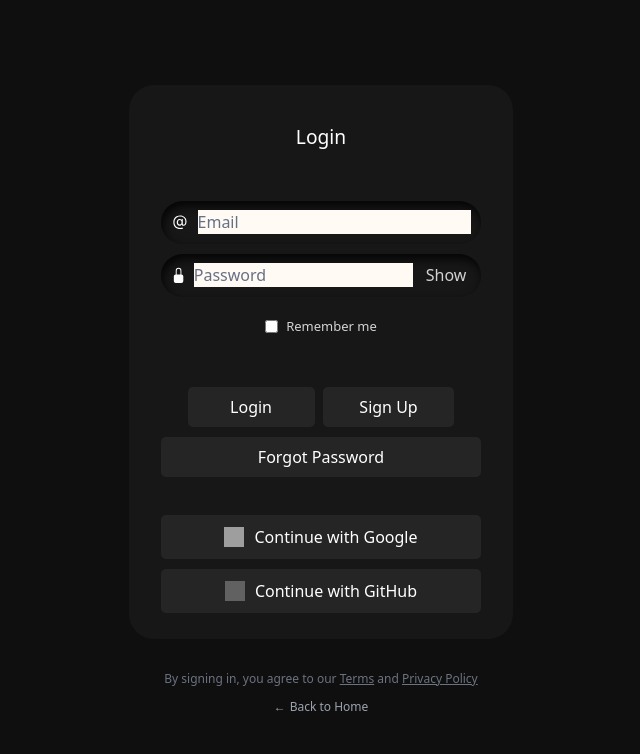
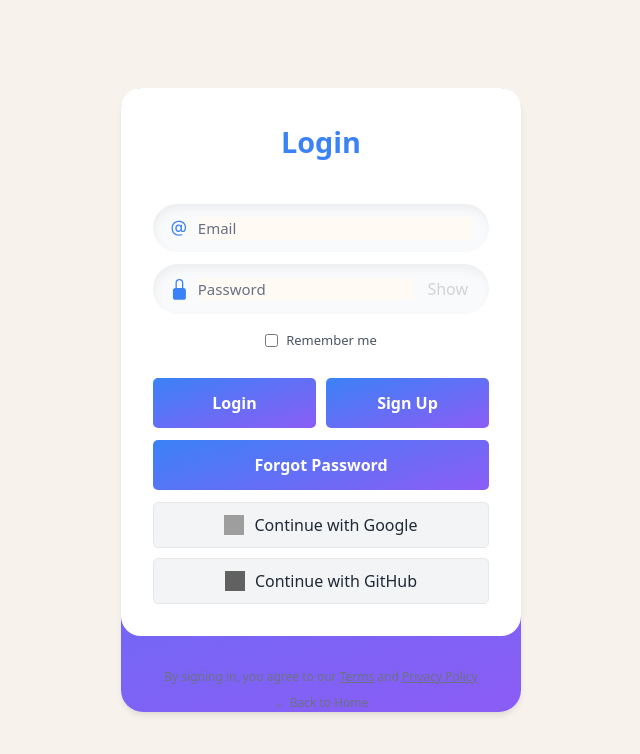
Before and after one commit to Jodd-cyber/bitetrack-frontend, a React (Vite) app: page /signin in a window 1280 px wide. Shown: the top 754 px of the page, without its empty margins (319-959 px from the left). Built offline with nearby package versions, Linux system fonts and the light colour scheme; no server answers; grey boxes are pictures that could not be loaded.

Commit message:
feat: added animated gradient card wrappers to auth pages

```diff
--- a/src/auth.css
+++ b/src/auth.css
@@ -1,25 +1,85 @@
+/* Base Layout */
+.auth-container {
+  min-height: 100vh;
+  display: flex;
+  flex-direction: column;
+  align-items: center;
+  justify-content: center;
+  padding: 1.5rem;
+  transition: background-color 0.3s ease;
+}
+
+/* Default (Light Mode) */
+.auth-container {
+  background-color: #f7f3ec;
+}
+
+/* Dark Mode */
+html.dark .auth-container {
+  background-color: #000000;
+}
+
+.card {
+  background-image: linear-gradient(163deg, #00ff75 0%, #3700ff 100%);
+  border-radius: 22px;
+  transition: all .3s;
+  box-shadow: 0 4px 6px -1px rgba(0, 0, 0, 0.1);
+  width: 100%;
+  max-width: 400px;
+}
+
+/* Light mode gradient override */
+html:not(.dark) .card {
+  background-image: linear-gradient(163deg, #3b82f6 0%, #8b5cf6 100%);
+}
+
+.card:hover {
+  box-shadow: 0px 0px 30px 1px rgba(0, 255, 117, 0.30);
+}
+
+html:not(.dark) .card:hover {
+  box-shadow: 0px 0px 30px 1px rgba(59, 130, 246, 0.30);
+}
+
+.card2 {
+  border-radius: 22px;
+  transition: all .2s;
+  background-color: transparent;
+  height: 100%;
+  width: 100%;
+}
+
+.card2:hover {
+  transform: scale(0.98);
+  border-radius: 20px;
+}
+
 .form {
   display: flex;
   flex-direction: column;
-  gap: 10px;
-  padding-left: 2em;
-  padding-right: 2em;
-  padding-bottom: 0.4em;
-  background-color: #171717;
-  border-radius: 25px;
-  transition: .4s ease-in-out;
+  gap: 12px;
+  padding: 2em;
+  padding-bottom: 2em;
+  background-color: #171717; /* Dark mode default */
+  border-radius: 20px;
+  transition: background-color 0.3s ease;
+  width: 100%;
 }
 
-.form:hover {
-  transform: scale(1.05);
-  border: 1px solid black;
+html:not(.dark) .form {
+  background-color: #ffffff;
 }
 
 #heading {
   text-align: center;
-  margin: 2em;
-  color: rgb(255, 255, 255);
-  font-size: 1.2em;
+  margin-bottom: 1em;
+  color: rgb(0, 255, 200);
+  font-size: 1.8em;
+  font-weight: bold;
+}
+
+html:not(.dark) #heading {
+  color: #3b82f6;
 }
 
 .field {
@@ -28,7 +88,7 @@
   justify-content: center;
   gap: 0.5em;
   border-radius: 25px;
-  padding: 0.6em;
+  padding: 0.8em 1em;
   border: none;
   outline: none;
   color: white;
@@ -36,10 +96,21 @@
   box-shadow: inset 2px 5px 10px rgb(5, 5, 5);
 }
 
+html:not(.dark) .field {
+  background-color: #f9fafb;
+  box-shadow: inset 2px 5px 10px rgba(0, 0, 0, 0.05);
+  color: #1f2937;
+}
+
 .input-icon {
   height: 1.3em;
   width: 1.3em;
-  fill: white;
+  fill: rgb(0, 255, 200);
+  flex-shrink: 0;
+}
+
+html:not(.dark) .input-icon {
+  fill: #3b82f6;
 }
 
 .input-field {
@@ -47,66 +118,166 @@
   border: none;
   outline: none;
   width: 100%;
-  color: #d3d3d3;
+  color: rgb(0, 255, 200);
+  font-size: 15px;
+}
+
+html:not(.dark) .input-field {
+  color: #1f2937;
+}
+
+.input-field::placeholder {
+  color: #888;
+}
+
+html:not(.dark) .input-field::placeholder {
+  color: #9ca3af;
 }
 
 .form .btn {
   display: flex;
-  justify-content: center;
+  justify-content: space-between;
   flex-direction: row;
-  margin-top: 2.5em;
+  margin-top: 1em;
+  gap: 10px;
 }
 
-.button1 {
-  padding: 0.5em;
-  padding-left: 1.1em;
-  padding-right: 1.1em;
-  border-radius: 5px;
-  margin-right: 0.5em;
-  border: none;
-  outline: none;
-  transition: .4s ease-in-out;
-  background-color: #252525;
-  color: white;
-  cursor: pointer;
-}
-
-.button1:hover {
-  background-color: black;
-  color: white;
-}
-
-.button2 {
-  padding: 0.5em;
-  padding-left: 2.3em;
-  padding-right: 2.3em;
+.button1, .button2, .button3 {
+  padding: 0.8em;
   border-radius: 5px;
   border: none;
   outline: none;
   transition: .4s ease-in-out;
-  background-color: #252525;
-  color: white;
+  background-image: linear-gradient(163deg, #00ff75 0%, #3700ff 100%);
+  color: rgb(0, 0, 0);
+  font-weight: 600;
   cursor: pointer;
+  text-align: center;
 }
 
-.button2:hover {
-  background-color: black;
+html:not(.dark) .button1,
+html:not(.dark) .button2,
+html:not(.dark) .button3 {
+  background-image: linear-gradient(163deg, #3b82f6 0%, #8b5cf6 100%);
+  color: white;
+}
+
+.button1 {
+  flex: 1;
+}
+
+.button2 {
+  flex: 1;
+}
+
+.button1:hover, .button2:hover {
+  background-image: linear-gradient(163deg, #00642f 0%, #13034b 100%);
+  color: rgb(0, 255, 200);
+}
+
+html:not(.dark) .button1:hover,
+html:not(.dark) .button2:hover {
+  background-image: linear-gradient(163deg, #2563eb 0%, #7c3aed 100%);
   color: white;
 }
 
 .button3 {
-  margin-bottom: 3em;
-  padding: 0.5em;
+  width: 100%;
+}
+
+.button3:hover {
+  background-image: linear-gradient(163deg, #a00000fa 0%, #d10050 100%);
+  color: rgb(255, 255, 255);
+}
+
+html:not(.dark) .button3:hover {
+  background-image: linear-gradient(163deg, #dc2626 0%, #991b1b 100%);
+}
+
+.social-btn {
+  display: flex;
+  align-items: center;
+  justify-content: center;
+  gap: 10px;
+  padding: 10px;
   border-radius: 5px;
   border: none;
-  outline: none;
-  transition: .4s ease-in-out;
   background-color: #252525;
   color: white;
   cursor: pointer;
+  transition: .4s ease-in-out;
+  font-weight: 500;
+  width: 100%;
 }
 
-.button3:hover {
-  background-color: red;
-  color: white;
+html:not(.dark) .social-btn {
+  background-color: #f3f4f6;
+  color: #1f2937;
+  border: 1px solid #e5e7eb;
 }
+
+.social-btn:hover {
+  background-color: black;
+}
+
+html:not(.dark) .social-btn:hover {
+  background-color: #e5e7eb;
+}
+
+/* Checkbox container */
+.checkbox-container {
+  display: flex;
+  align-items: center;
+  justify-content: center;
+  gap: 8px;
+  color: #d3d3d3;
+  font-size: 13px;
+  margin-top: 5px;
+}
+
+html:not(.dark) .checkbox-container {
+  color: #4b5563;
+}
+
+/* Footer links */
+.footer-links {
+  margin-top: 2rem;
+  text-align: center;
+  font-size: 0.75rem;
+  color: #9ca3af;
+  display: flex;
+  flex-direction: column;
+  gap: 0.5rem;
+}
+
+html:not(.dark) .footer-links {
+  color: #6b7280;
+}
+
+.footer-links button,
+.footer-links a {
+  color: inherit;
+  text-decoration: underline;
+  background: none;
+  border: none;
+  cursor: pointer;
+  padding: 0;
+}
+
+.footer-links button:hover,
+.footer-links a:hover {
+  color: #e0ffff;
+}
+
+html:not(.dark) .footer-links button:hover,
+html:not(.dark) .footer-links a:hover {
+  color: #111827;
+}
+
+.back-link {
+  text-decoration: none !important;
+  display: inline-flex;
+  align-items: center;
+  justify-content: center;
+  gap: 4px;
+}
--- a/src/pages/SignIn.jsx
+++ b/src/pages/SignIn.jsx
@@ -78,8 +78,9 @@ const [showPassword, setShowPassword] = useState(false);
 
   return (
     <>
-      <div className="min-h-screen bg-[#0f0f0f] flex items-center justify-center p-6">
-        <div className="w-full max-w-sm">
+      <div className="auth-container">
+        <div className="card">
+          <div className="card2">
 
           <form onSubmit={handleSubmit} className="form">
             <p id="heading">Login</p>
@@ -127,7 +128,7 @@ const [showPassword, setShowPassword] = useState(false);
             </div>
 
             {/* Remember Me */}
-            <div style={{ display: 'flex', justifyContent: 'center', alignItems: 'center', gap: '8px', color: '#d3d3d3', fontSize: '13px', marginTop: '10px' }}>
+            <div className="checkbox-container">
               <input
                 type="checkbox"
                 checked={rememberMe}
@@ -151,14 +152,12 @@ const [showPassword, setShowPassword] = useState(false);
             </button>
 
             {/* Social Logins */}
-            <div style={{ display: 'flex', flexDirection: 'column', gap: '10px', marginTop: '-20px', paddingBottom: '20px' }}>
+            <div style={{ display: 'flex', flexDirection: 'column', gap: '10px' }}>
               <button
                 type="button"
                 onClick={() => handleOAuthRedirect(`${getApiBase()}/api/auth/google`)}
                 disabled={isSubmitting || isRedirecting}
-                style={{ display: 'flex', alignItems: 'center', justifyItems: 'center', justifyContent: 'center', gap: '10px', padding: '10px', borderRadius: '5px', border: 'none', backgroundColor: '#252525', color: 'white', cursor: 'pointer', transition: '.4s ease-in-out' }}
-                onMouseOver={(e) => e.currentTarget.style.backgroundColor = 'black'}
-                onMouseOut={(e) => e.currentTarget.style.backgroundColor = '#252525'}
+                className="social-btn"
               >
                 <img src="https://www.svgrepo.com/show/475656/google-color.svg" alt="Google" style={{ width: '20px', height: '20px' }} />
                 Continue with Google
@@ -168,11 +167,9 @@ const [showPassword, setShowPassword] = useState(false);
                 type="button"
                 onClick={() => handleOAuthRedirect(`${getApiBase()}/api/auth/github`)}
                 disabled={isSubmitting || isRedirecting}
-                style={{ display: 'flex', alignItems: 'center', justifyItems: 'center', justifyContent: 'center', gap: '10px', padding: '10px', borderRadius: '5px', border: 'none', backgroundColor: '#252525', color: 'white', cursor: 'pointer', transition: '.4s ease-in-out' }}
-                onMouseOver={(e) => e.currentTarget.style.backgroundColor = 'black'}
-                onMouseOut={(e) => e.currentTarget.style.backgroundColor = '#252525'}
+                className="social-btn"
               >
-                <img src="https://www.svgrepo.com/show/512317/github-142.svg" alt="GitHub" style={{ width: '20px', height: '20px', filter: 'invert(1)' }} />
+                <img src="https://www.svgrepo.com/show/512317/github-142.svg" alt="GitHub" className="dark:invert-0" style={{ width: '20px', height: '20px', filter: 'var(--github-icon-filter, invert(1))' }} />
                 Continue with GitHub
               </button>
             </div>
@@ -180,13 +177,12 @@ const [showPassword, setShowPassword] = useState(false);
           </form>
 
           {/* Footer Links */}
-          <div className="mt-8 text-center text-xs text-gray-500 space-y-3">
+          <div className="footer-links">
             <p>
               By signing in, you agree to our{' '}
               <button
                 type="button"
                 onClick={() => setShowTerms(true)}
-                className="hover:text-gray-300 transition-colors underline"
               >
                 Terms
               </button>
@@ -194,7 +190,6 @@ const [showPassword, setShowPassword] = useState(false);
               <button
                 type="button"
                 onClick={() => setShowPrivacy(true)}
-                className="hover:text-gray-300 transition-colors underline"
               >
                 Privacy Policy
               </button>
@@ -202,13 +197,14 @@ const [showPassword, setShowPassword] = useState(false);
             <div>
               <Link
                 to="/"
-                className="text-gray-400 hover:text-white transition-colors flex items-center justify-center gap-1"
+                className="back-link"
               >
                 <span>←</span> Back to Home
               </Link>
             </div>
           </div>
 
+          </div>
         </div>
       </div>
 
--- a/src/pages/SignUp.jsx
+++ b/src/pages/SignUp.jsx
@@ -58,8 +58,9 @@ function SignUp() {
         exit={{ opacity: 0, y: -10 }}
         transition={{ duration: 0.25 }}
       >
-        <div className="min-h-screen bg-[#0f0f0f] flex items-center justify-center p-6">
-          <div className="w-full max-w-sm">
+        <div className="auth-container">
+          <div className="card">
+            <div className="card2">
 
             <form onSubmit={handleSubmit} className="form">
               <p id="heading">Sign Up</p>
@@ -133,7 +134,7 @@ function SignUp() {
               </div>
 
               {/* Terms Checkbox */}
-              <div style={{ display: 'flex', alignItems: 'flex-start', gap: '8px', color: '#d3d3d3', fontSize: '12px', marginTop: '10px' }}>
+              <div className="checkbox-container">
                 <input
                   type="checkbox"
                   required
@@ -144,7 +145,7 @@ function SignUp() {
                   <button
                     type="button"
                     onClick={() => setShowTerms(true)}
-                    style={{ background: 'none', border: 'none', color: 'white', textDecoration: 'underline', cursor: 'pointer', padding: 0 }}
+                    style={{ background: 'none', border: 'none', color: 'inherit', textDecoration: 'underline', cursor: 'pointer', padding: 0 }}
                   >
                     Terms
                   </button>
@@ -152,30 +153,28 @@ function SignUp() {
                   <button
                     type="button"
                     onClick={() => setShowPrivacy(true)}
-                    style={{ background: 'none', border: 'none', color: 'white', textDecoration: 'underline', cursor: 'pointer', padding: 0 }}
+                    style={{ background: 'none', border: 'none', color: 'inherit', textDecoration: 'underline', cursor: 'pointer', padding: 0 }}
                   >
                     Privacy Policy
                   </button>
                 </span>
               </div>
 
-              <div className="btn" style={{ marginTop: '1.5em', width: '100%' }}>
-                <button className="button1" type="submit" disabled={isSubmitting} style={{ width: '100%', padding: '0.8em', marginBottom: '20px', marginRight: 0 }}>
+              <div className="btn" style={{ width: '100%' }}>
+                <button className="button1" type="submit" disabled={isSubmitting} style={{ width: '100%', marginBottom: '10px' }}>
                   {isSubmitting ? 'Creating account...' : 'Create account'}
                 </button>
               </div>
 
               {/* Social Logins */}
-              <div style={{ display: 'flex', flexDirection: 'column', gap: '10px', marginTop: '-10px', paddingBottom: '20px' }}>
+              <div style={{ display: 'flex', flexDirection: 'column', gap: '10px' }}>
                 <button
                   type="button"
                   onClick={() => {
                      window.location.assign(`${getApiBase()}/api/auth/google`);
                   }}
                   disabled={isSubmitting}
-                  style={{ display: 'flex', alignItems: 'center', justifyContent: 'center', gap: '10px', padding: '10px', borderRadius: '5px', border: 'none', backgroundColor: '#252525', color: 'white', cursor: 'pointer', transition: '.4s ease-in-out' }}
-                  onMouseOver={(e) => e.currentTarget.style.backgroundColor = 'black'}
-                  onMouseOut={(e) => e.currentTarget.style.backgroundColor = '#252525'}
+                  className="social-btn"
                 >
                   <img src="https://www.svgrepo.com/show/475656/google-color.svg" alt="Google" style={{ width: '20px', height: '20px' }} />
                   Sign up with Google
@@ -187,23 +186,20 @@ function SignUp() {
                      window.location.assign(`${getApiBase()}/api/auth/github`);
                   }}
                   disabled={isSubmitting}
-                  style={{ display: 'flex', alignItems: 'center', justifyContent: 'center', gap: '10px', padding: '10px', borderRadius: '5px', border: 'none', backgroundColor: '#252525', color: 'white', cursor: 'pointer', transition: '.4s ease-in-out' }}
-                  onMouseOver={(e) => e.currentTarget.style.backgroundColor = 'black'}
-                  onMouseOut={(e) => e.currentTarget.style.backgroundColor = '#252525'}
+                  className="social-btn"
                 >
-                  <img src="https://www.svgrepo.com/show/512317/github-142.svg" alt="GitHub" style={{ width: '20px', height: '20px', filter: 'invert(1)' }} />
+                  <img src="https://www.svgrepo.com/show/512317/github-142.svg" alt="GitHub" className="dark:invert-0" style={{ width: '20px', height: '20px', filter: 'var(--github-icon-filter, invert(1))' }} />
                   Sign up with GitHub
                 </button>
               </div>
             </form>
 
             {/* Footer Links */}
-            <div className="mt-8 text-center text-xs text-gray-500 space-y-3">
+            <div className="footer-links">
               <p>
                 Already have an account?{' '}
                 <Link
                   to="/signin"
-                  className="hover:text-white transition-colors underline font-medium"
                 >
                   Sign in
                 </Link>
@@ -211,13 +207,14 @@ function SignUp() {
               <div>
                 <Link
                   to="/"
-                  className="text-gray-400 hover:text-white transition-colors flex items-center justify-center gap-1"
+                  className="back-link"
                 >
                   <span>←</span> Back to Home
                 </Link>
               </div>
             </div>
 
+            </div>
           </div>
         </div>
       </motion.div>
```
